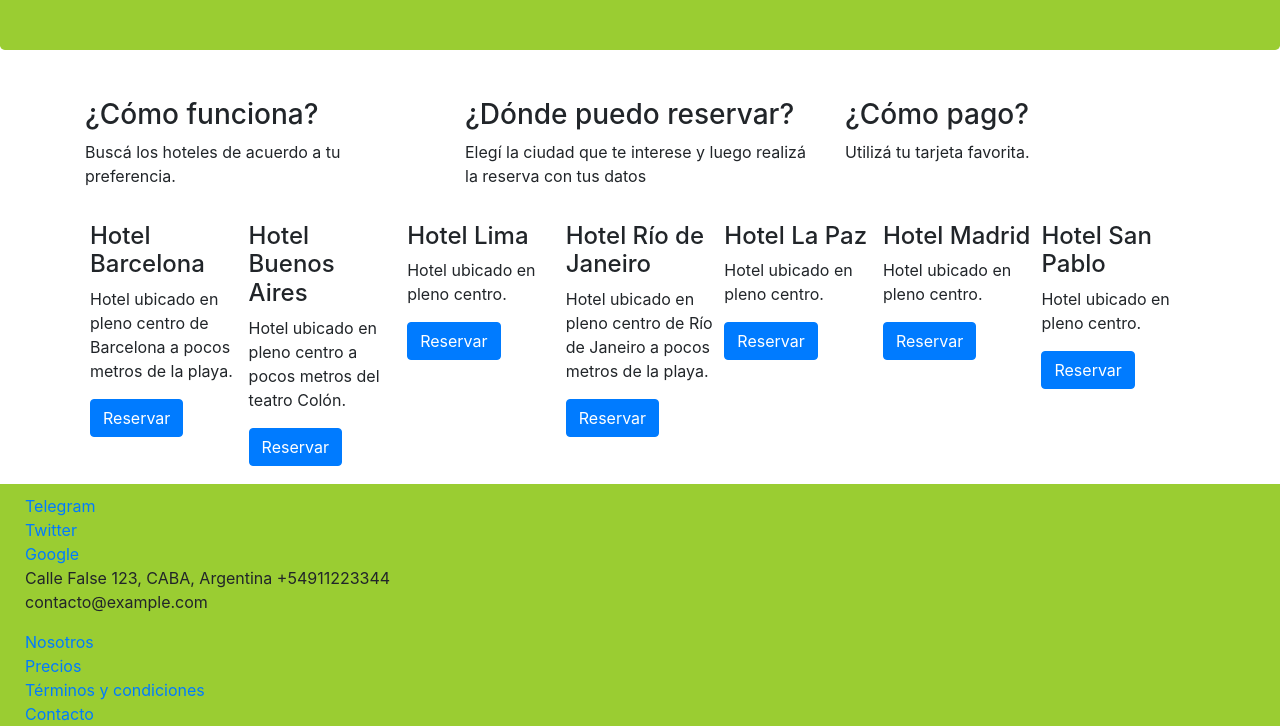
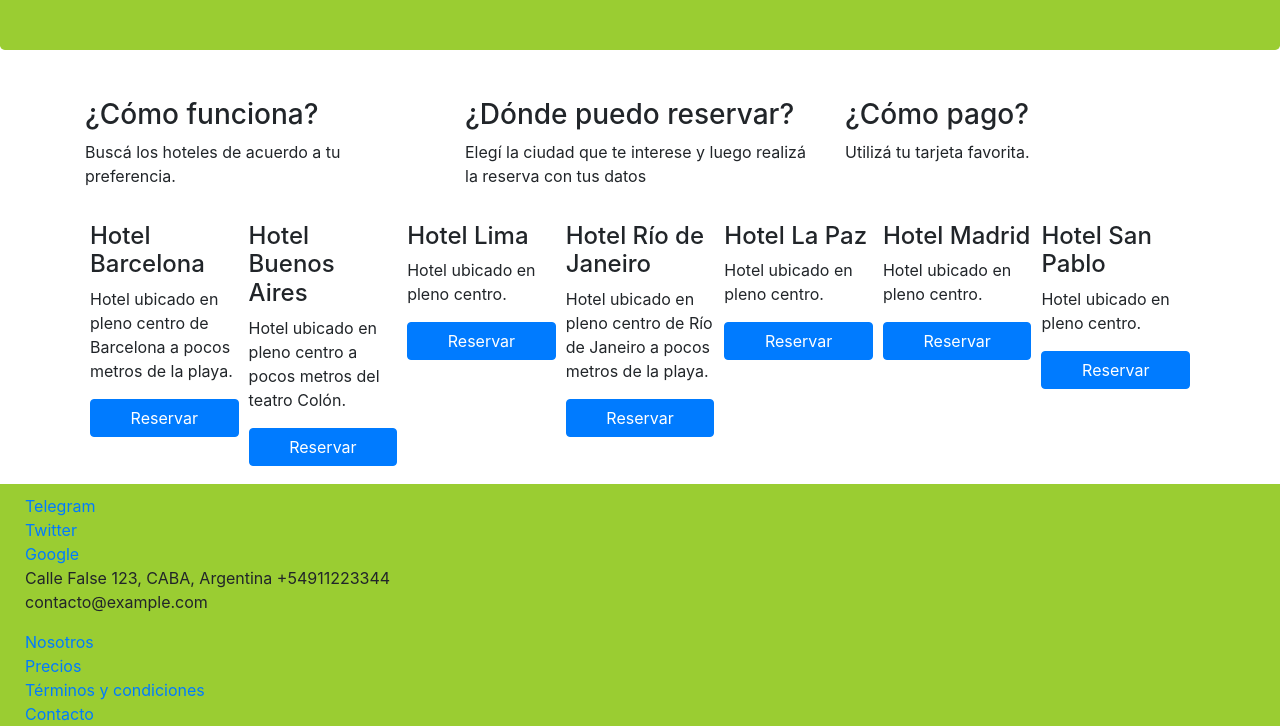
Before and after one commit to cours8/bstrap1, a website: page index.html in a window 1280 px wide. Shown: the part 134-860 px from the top of the page. Drawn offline with nearby package versions, Linux system fonts and the light colour scheme.

Commit message:
creada y agregada clase btn-reserva con width=100%

```diff
--- a/css/main.css
+++ b/css/main.css
@@ -1,6 +1,11 @@
-.jumbotron {
+footer {
+    padding: 10px 10px 0 10px;
     background-color: yellowgreen;
-    color: black;
+    margin-top: 0px;
+}
+
+.btn-reserva {
+    width: 100%
 }
 
 .card-hotel {
@@ -8,8 +13,7 @@
     padding: 2px 5px 2px 5px;
 }
 
-footer {
-    padding: 10px 10px 0 10px;
+.jumbotron {
     background-color: yellowgreen;
-    margin-top: 0px;
+    color: black;
 }
--- a/index.html
+++ b/index.html
@@ -39,49 +39,49 @@
                     <p>
                         <h4>Hotel Barcelona</h4>
                         <p>Hotel ubicado en pleno centro de Barcelona a pocos metros de la playa.</p>
-                        <button class="btn btn-primary">Reservar</button>
+                        <button class="btn btn-primary btn-reserva">Reservar</button>
                     </p>
                 </div>
                 <div class="card-hotel">
                     <p>
                         <h4>Hotel Buenos Aires</h4>
                         <p>Hotel ubicado en pleno centro a pocos metros del teatro Colón.</p>
-                        <button class="btn btn-primary">Reservar</button>
+                        <button class="btn btn-primary btn-reserva">Reservar</button>
                     </p>
                 </div>
                 <div class="card-hotel">
                     <p>
                         <h4>Hotel Lima</h4>
                         <p>Hotel ubicado en pleno centro.</p>
-                        <button class="btn btn-primary">Reservar</button>
+                        <button class="btn btn-primary btn-reserva">Reservar</button>
                     </p>
                 </div>
                 <div class="card-hotel">
                     <p>
                         <h4>Hotel Río de Janeiro</h4>
                         <p>Hotel ubicado en pleno centro de Río de Janeiro a pocos metros de la playa.</p>
-                        <button class="btn btn-primary">Reservar</button>
+                        <button class="btn btn-primary btn-reserva">Reservar</button>
                     </p>
                 </div>
                 <div class="card-hotel">
                     <p>
                         <h4>Hotel La Paz</h4>
                         <p>Hotel ubicado en pleno centro.</p>
-                        <button class="btn btn-primary">Reservar</button>
+                        <button class="btn btn-primary btn-reserva">Reservar</button>
                     </p>
                 </div>
                 <div class="card-hotel">
                     <p>
                         <h4>Hotel Madrid</h4>
                         <p>Hotel ubicado en pleno centro.</p>
-                        <button class="btn btn-primary">Reservar</button>
+                        <button class="btn btn-primary btn-reserva">Reservar</button>
                     </p>
                 </div>
                 <div class="card-hotel">
                     <p>
                         <h4>Hotel San Pablo</h4>
                         <p>Hotel ubicado en pleno centro.</p>
-                        <button class="btn btn-primary">Reservar</button>
+                        <button class="btn btn-primary btn-reserva">Reservar</button>
                     </p>
                 </div>
             </div>
```
